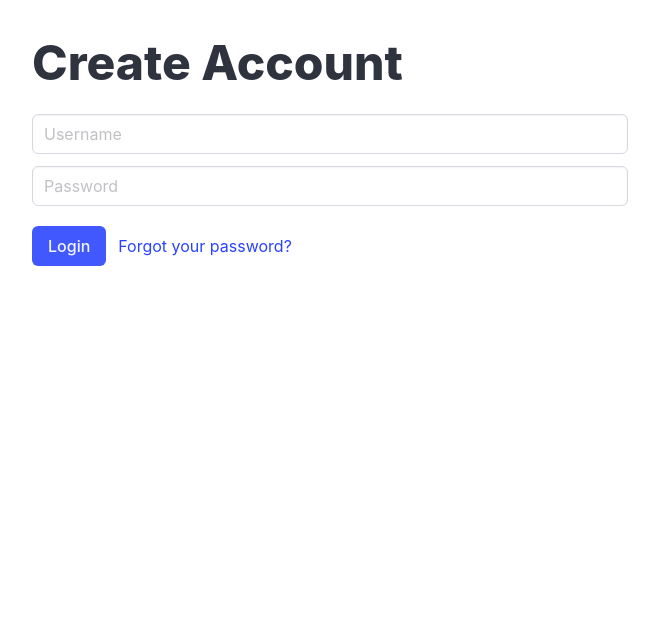
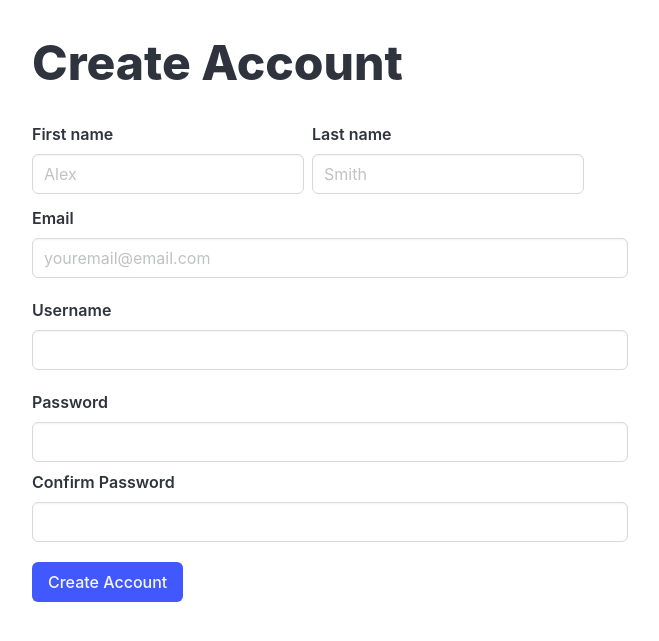
Before and after one commit to luizfboss/Jibi, a Flask app: page /register_user in a window 1280 px wide. Shown: the top 641 px of the page, without its empty margins (310-969 px from the left). Run offline with Flask 3, Linux system fonts and the light colour scheme.

Commit message:
Account creation has been added to the project. the data can be added to the 'users' table, but full logic has not been implemented yet. Checkpoint.

```diff
--- a/app.py
+++ b/app.py
@@ -67,7 +67,6 @@ def user_auth():
     db = get_db()
     user = db.execute('SELECT * FROM users WHERE username = ? AND password = ?',
                         (username, password)).fetchone()
-    db.close()
 
     if user:
         print("success!")
@@ -81,22 +80,21 @@ def user_auth():
 def register_user():
     return render_template("create_account.html")
 
+@app.route('/add_user', methods=["POST"])
+def add_user():
+    db = get_db()
+    username = request.form['username']
+    password = request.form['password']
+    first_name = request.form['first_name']
+    last_name = request.form['last_name']
+    email = request.form['email']
 
+    # Hash the password
+    # hashed_password = hash_password(password)
 
+    # Insert the new user into the database
+    db.execute('INSERT INTO users (username, password, first_name, last_name, email) VALUES (?, ?, ?, ?, ?)',
+               (username, password, first_name, last_name, email))
+    db.commit()
 
-
-
-#@app.route('/add_user')
-#def add_user():
-#    db = get_db()
-#    username = request.form['username']
-#    password = request.form['password']
-#
-#    # Hash the password
-#    hashed_password = hash_password(password)
-#
-#    # Insert the new user into the database
-#    db.execute('INSERT INTO users (username, password) VALUES (?, ?)', (username, hashed_password))
-#    db.commit()
-#
-#    return render_template('login.html')
+    return render_template('login.html')
--- a/templates/create_account.html
+++ b/templates/create_account.html
@@ -12,13 +12,33 @@
         <div class="columns is-centered mt-5">
             <div class="column is-half">
                 <h1 class="title is-1">Create Account</h1>
-                <form action="/user_auth" method="post">
-                    <input class="input mb-3" type="text" name="username" placeholder="Username">
-                    <input class="input" type="password" name="password" placeholder="Password">
+                <form action="/add_user" method="post">
+                    <div class="field is-horizontal">
+                        <div class="control mr-2">
+                            <label class="label mt-2" for="first_name">First name</label>
+                            <input required class="input" type="text" name="first_name" placeholder="Alex" value="" />
+                        </div>
 
-                    <div class="mt-3 is-flex is-align-items-center">
-                        <button class="button is-link mt-2" type="submit" name="login">Login</button>
-                        <a class="ml-3 mt-2" href="#">Forgot your password?</a>
+                        <div class="control">
+                            <label class="label mt-2" for="last_name">Last name</label>
+                            <input required class="input" type="text" name="last_name" placeholder="Smith" value="" />
+                        </div>
+                    </div>
+
+                    <label class="label mt-2" for="email">Email</label>
+                    <input required class="input mb-3" type="email" name="email" placeholder="youremail@email.com">
+
+                    <label class="label mt-2" for="username">Username</label>
+                    <input required class="input mb-3" type="text" name="username">
+
+                    <label class="label mt-2" for="password">Password</label>
+                    <input required class="input" type="password" name="password">
+
+                    <label class="label mt-2" for="confirmPassword">Confirm Password</label>
+                    <input required class="input" type="password" name="confirmPassword">
+
+                    <div class="mt-3">
+                        <button class="button is-link mt-2" type="submit" name="create_account">Create Account</button>
                     </div>
                 </form>
             </div>
```
Also changed, not shown: flaskr.db (deleted), identifier.sqlite, jibi.db.
